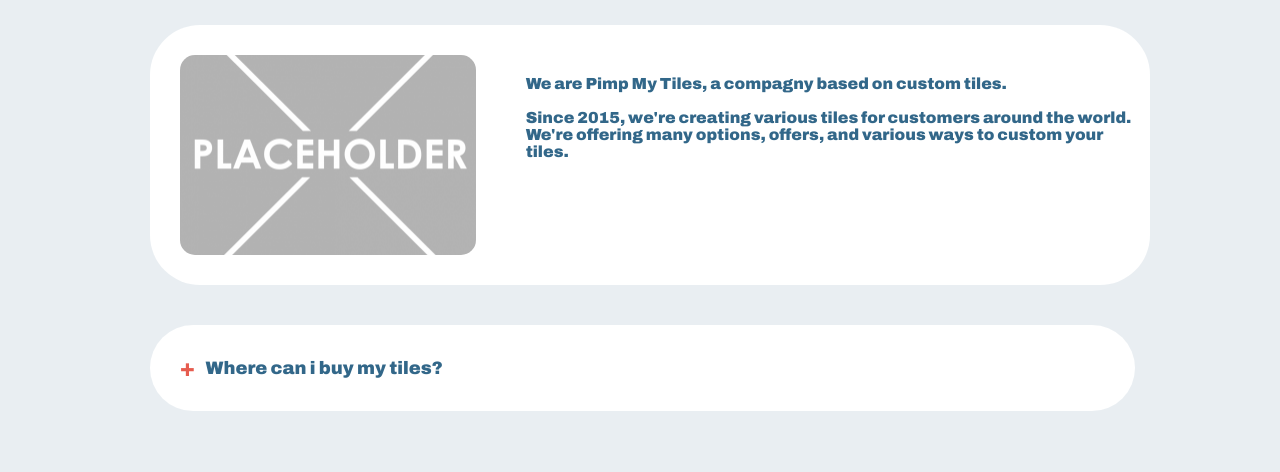
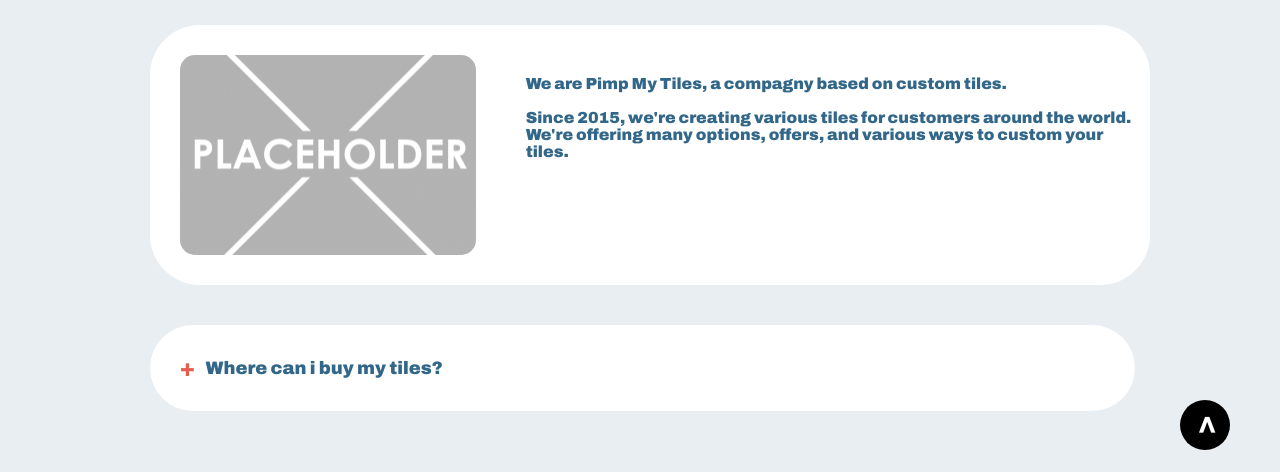
Before and after one commit to mael-grn/pimpmytiles, a plain HTML site: page home.html in a window 1280 px wide. Shown: the part 300-772 px from the top of the page. Drawn offline with Linux system fonts and the light colour scheme.

Commit message:
finitions

```diff
--- a/home.html
+++ b/home.html
@@ -25,6 +25,8 @@
         </nav>
     </header>
     <main>
+
+    <a class="backToTop" href="#">></a>
 
       <section id="aboutUs">
         <h1 class="title">
--- a/style.css
+++ b/style.css
@@ -17,14 +17,36 @@
 nav {
     display: flex;
     justify-content: space-between;
-
     border-bottom: 2px solid #E65C4F;
     margin: 5px 50px;
     padding: 40px 100px;
 }
 
+.backToTop {
+    width: 50px;
+    height: 50px;
+    background-color: black;
+    color: white;
+    display: block;
+    display: flex;
+    align-items: center;
+    justify-content: center;
+    transform: rotate(-90deg);
+    font-size: 30px;
+    border-radius: 30px;
+    position: fixed;
+    bottom: 50px;
+    right: 50px;
+    text-decoration: none;
+    transition: all .2s ease;
+}
+
+.backToTop:hover {
+    transform: scale(1.1) rotate(-90deg);
+}
 nav img {
     width: 50px;
+
 }
 
 
@@ -343,7 +365,7 @@
     justify-self: right;
 }
 
-#formbalise input:not(#envoyez) {
+#formbalise input:not(#envoyez, #picture) {
     padding: 10px 20px;
     border: none;
     border-bottom: 2px solid #E65C4F;
@@ -360,7 +382,7 @@
     padding: 20px;
     border: 2px solid #E65C4F;
 }
-#formbalise .picture input {
+#formbalise .picture input:not(#picture) {
     width: 500px;
     background-color: white;
 }
@@ -416,3 +438,10 @@
 select{
     width:40%
 }
+#picture {
+    padding: 10px 20px;
+    border: 2px solid #E65C4F;
+    border-radius: 20px;
+    width: 300px;
+    transition: all .2s ease;
+}
```
